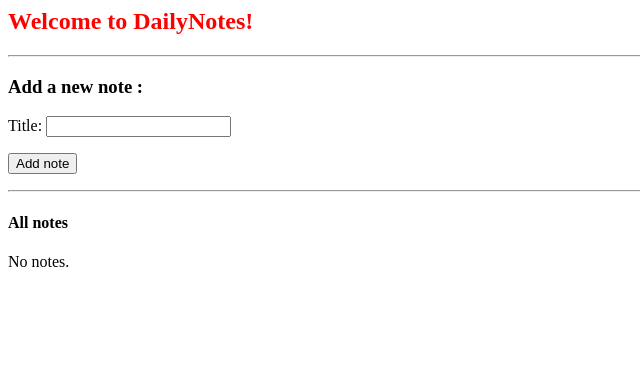
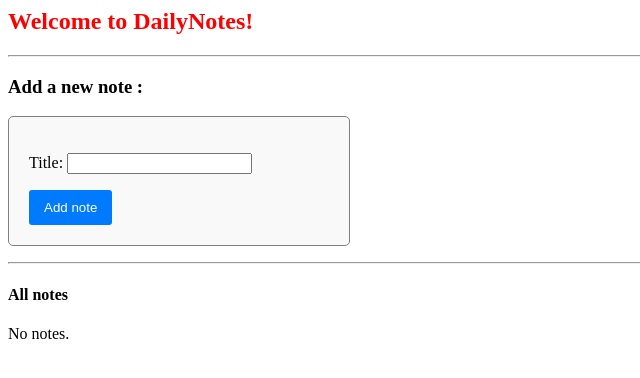
Before and after one commit to Meruem2796/Devops_with_Django, a Django app: page / in a window 1280 px wide. Shown: the top 378 px of the page, without its empty margins (0-640 px from the left). Run offline with Django 5.2, Linux system fonts and the light colour scheme; data that the repository does not hold is empty.

Commit message:
Apply styling to form

```diff
--- a/crm/templates/index.html
+++ b/crm/templates/index.html
@@ -1,9 +1,8 @@
 {% load static %}
-
 <html>
     <head>
         <title>DailyNotes</title>
-        <link rel="stylesheet" href="{% static 'css/styles.css' %}"/>
+        <link rel="stylesheet" href="{% static 'css/styles.css' %}" />
     </head>
     <body>
         <h2>Welcome to DailyNotes!</h2>
@@ -28,6 +27,5 @@
             <p>No notes.</p>
         {% endif %}
     </body>
-
     <script src="{% static 'js/app.js' %}"></script>
 </html>
--- a/static/css/styles.css
+++ b/static/css/styles.css
@@ -1,6 +1,32 @@
-
-h2{
+h2 {
 
     color: red;
 
 }
+
+#note-form {
+
+    border: 1px solid gray;
+    padding: 20px;
+    border-radius: 5px;
+    background-color: #f9f9f9;
+    width: 300px;
+
+}
+
+#note-form button {
+
+    background-color: #007bff;
+    color: white;
+    border: none;
+    padding: 10px 15px;
+    border-radius: 3px;
+    cursor: pointer;
+
+}
+
+#note-form button:hover {
+
+    background-color: #0056b3;
+
+}
--- a/static/js/app.js
+++ b/static/js/app.js
@@ -1,4 +1,4 @@
-document.getElementById('note-form').onsubmit = function(event){
+document.getElementById('note-form').onsubmit = function (event) {
 
     event.preventDefault();
 
```
